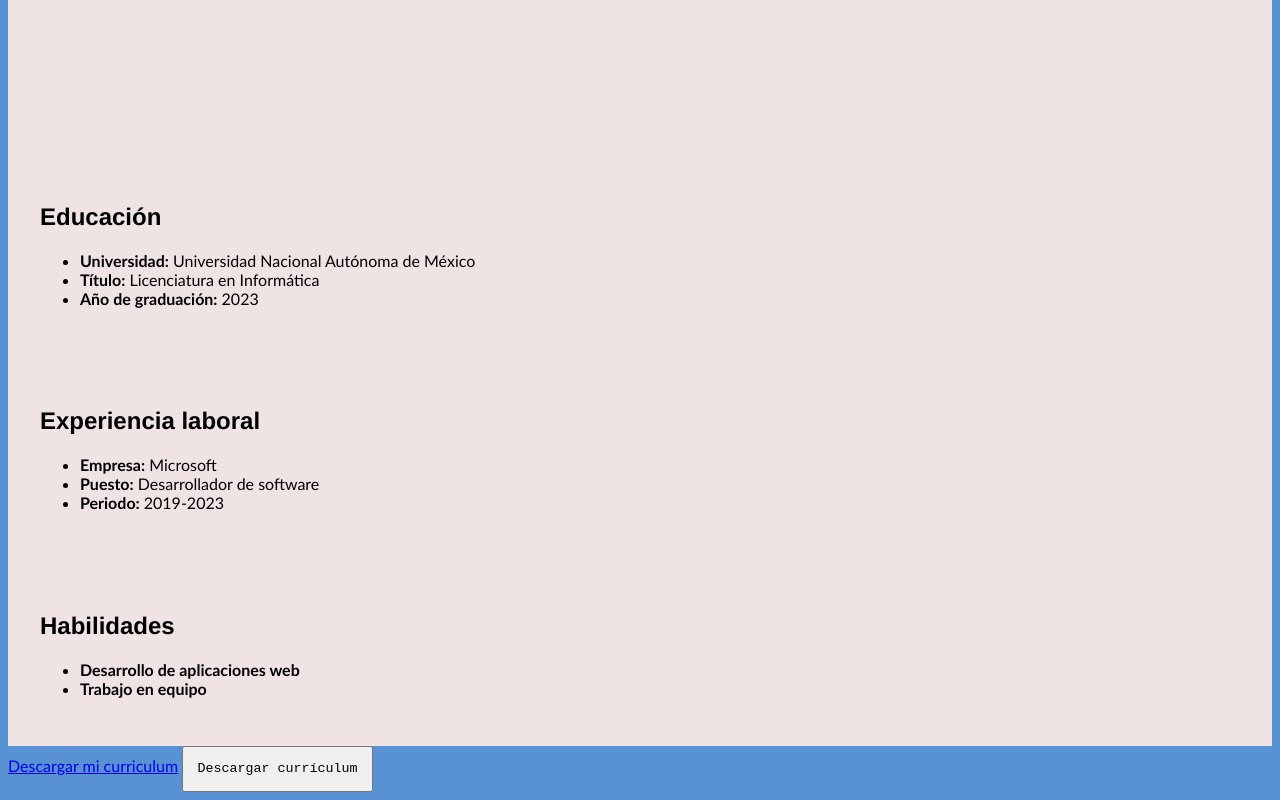
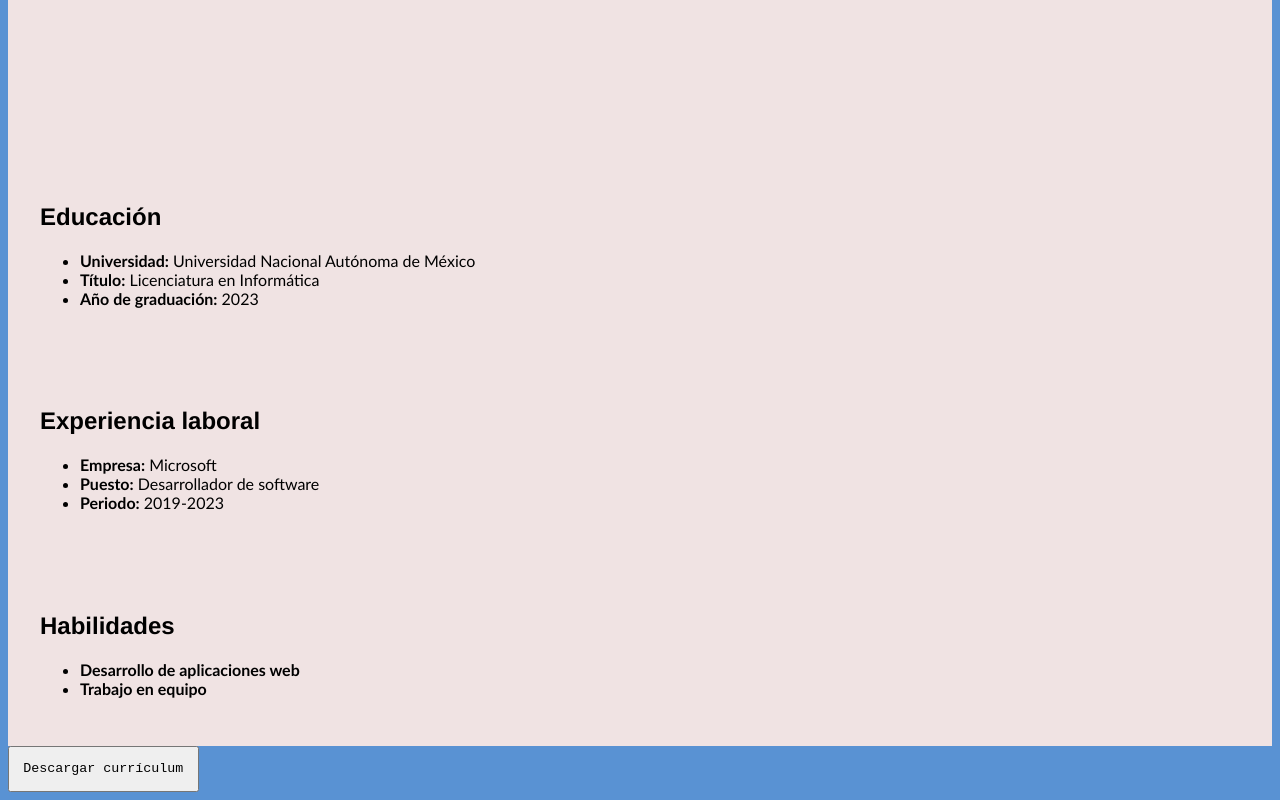
Before and after one commit to enzoperfetto10/enzoperfetto10.github.io, a plain HTML site: page index.html in a window 1280 px wide. Shown: the part 308-1108 px from the top of the page. Drawn offline with Linux system fonts and the light colour scheme.

Commit message:
Update index.html

```diff
--- a/index.html
+++ b/index.html
@@ -56,9 +56,7 @@
         </li>
       </ul>
     </section>
-    <a href="index.html" download>Descargar mi curriculum</a>
-
-    <button onclick="Descargarmiarchivo()">Descargar currículum</button>
+       <button onclick="Descargarmiarchivo()">Descargar currículum</button>
 
 
     <script>
```
